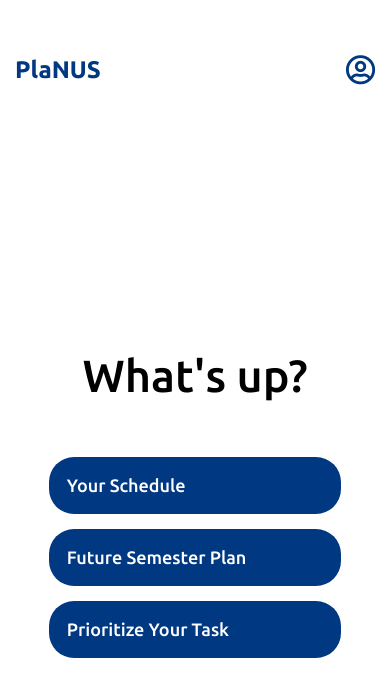
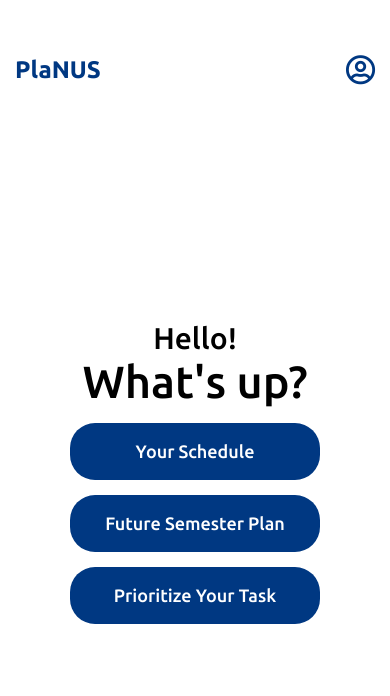
Before and after one commit to amir-dha/PlaNUS-app, a React Native app in the folder PlaNUS-APP/: screen /Home in a window 390 px wide. Shown: the top 696 px of the page. Built offline with nearby package versions, Linux system fonts and the light colour scheme.

Commit message:
Changes to pages to standardize modals

```diff
--- a/PlaNUS-APP/App.js
+++ b/PlaNUS-APP/App.js
@@ -9,7 +9,7 @@ import * as Font from 'expo-font';
 import * as SplashScreen from 'expo-splash-screen';
 import SignupScreen from './Screens/Authentication Screens/SignupScreen';
 import HomeScreen from './Screens/Home/HomeScreen';
-import InformationScreen from './Screens/Account/Settings/InformationScreen';
+import SettingScreen from './Screens/Account/Settings/SettingScreen';
 import AccountScreen from './Screens/Account/Settings/AccountScreen';
 import PlannerPage from './Screens/Calendar Components/PlannerPage'; // Import the PlannerPage
 import AddTaskEventScreen from './Screens/Calendar Components/AddTaskEvent';
@@ -62,7 +62,7 @@ function App() {
         <Stack.Screen options={{ headerShown: false }} name="Login" component={LoginScreen} />
         <Stack.Screen options={{ headerShown: false }} name="Signup" component={SignupScreen} />
         <Stack.Screen options={{ headerShown: false }} name="Home" component={HomeScreen} />
-        <Stack.Screen options={{ headerShown: false }} name="Information" component={InformationScreen} />
+        <Stack.Screen options={{ headerShown: false }} name="Setting" component={SettingScreen} />
         <Stack.Screen options={{ headerShown: false }} name="Account" component={AccountScreen} />
         <Stack.Screen options={{ headerShown: false }} name="Planner" component={PlannerPage} />
         <Stack.Screen options={{ headerShown: false }} name="AddTaskEventScreen" component={AddTaskEventScreen} />
--- a/PlaNUS-APP/Screens/Account/Settings/InformationScreen.js
+++ b/PlaNUS-APP/Screens/Account/Settings/SettingScreen.js
@@ -1,7 +1,7 @@
 import { StyleSheet, Text, View } from 'react-native'
 import React from 'react'
 
-const InformationScreen = () => {
+const SettingScreen = () => {
   return (
     <View>
       <Text>InformationScreen</Text>
@@ -9,6 +9,6 @@ const InformationScreen = () => {
   )
 }
 
-export default InformationScreen
+export default SettingScreen;
 
 const styles = StyleSheet.create({})
--- a/PlaNUS-APP/Screens/EisenhowerMatrix/EisenhowerMatrix.js
+++ b/PlaNUS-APP/Screens/EisenhowerMatrix/EisenhowerMatrix.js
@@ -1,9 +1,11 @@
 import React, { useState, useEffect } from 'react';
 import { View, Text, TextInput, TouchableOpacity, StyleSheet, KeyboardAvoidingView, Platform, ScrollView } from 'react-native';
 import { Ionicons } from '@expo/vector-icons';
+import { FontAwesome5 } from '@expo/vector-icons'; // Import FontAwesome5 for the user circle icon
 import { useNavigation } from '@react-navigation/native';
 import { auth, db } from '../../firebase'; // adjust the path as needed
 import { doc, getDoc, setDoc } from 'firebase/firestore';
+import AccountButtonModal from '../Home/Modals/AccountButtonModal'; // Import the AccountButtonModal
 
 const EisenhowerMatrix = () => {
   const navigation = useNavigation();
@@ -14,6 +16,7 @@ const EisenhowerMatrix = () => {
     urgentNotImportant: '',
     notUrgentNotImportant: '',
   });
+  const [accountModalVisible, setAccountModalVisible] = useState(false); // State for account modal visibility
 
   useEffect(() => {
     if (user) {
@@ -49,6 +52,13 @@ const EisenhowerMatrix = () => {
     return saveOnExit;
   }, [navigation, tasks, user]);
 
+  // Save tasks when the component is unmounted
+  useEffect(() => {
+    return () => {
+      saveTasks();
+    };
+  }, [tasks, user]);
+
   return (
     <KeyboardAvoidingView
       style={styles.container}
@@ -60,8 +70,8 @@ const EisenhowerMatrix = () => {
           <Ionicons name="chevron-back" size={24} color="white" />
         </TouchableOpacity>
         <Text style={styles.title}>Prioritize your Tasks</Text>
-        <TouchableOpacity style={styles.iconButton}>
-          <Ionicons name="menu" size={24} color="white" />
+        <TouchableOpacity style={styles.iconButton} onPress={() => setAccountModalVisible(true)}>
+          <FontAwesome5 name='user-circle' size={24} color="white" />
         </TouchableOpacity>
       </View>
       <View style={styles.labelsContainer}>
@@ -122,6 +132,10 @@ const EisenhowerMatrix = () => {
           </View>
         </View>
       </ScrollView>
+
+      <AccountButtonModal
+        modalVisible={accountModalVisible}
+        setModalVisible={setAccountModalVisible} />
     </KeyboardAvoidingView>
   );
 };
--- a/PlaNUS-APP/Screens/Home/HomeScreen.js
+++ b/PlaNUS-APP/Screens/Home/HomeScreen.js
@@ -1,14 +1,37 @@
 import { StyleSheet, Text, View, TouchableOpacity } from 'react-native';
 import { FontAwesome5 } from '@expo/vector-icons';
-import { useNavigation } from '@react-navigation/core';
-import React, { useState } from 'react';
+import { useNavigation, useIsFocused } from '@react-navigation/core';
+import React, { useState, useEffect } from 'react';
 import AccountButtonModal from './Modals/AccountButtonModal';
+import { getAuth } from 'firebase/auth';
+import { getFirestore, doc, getDoc } from 'firebase/firestore';
 
-
-//screen that's visible after logging in
+// screen that's visible after logging in
 const HomeScreen = () => {
 
   const navigation = useNavigation();
+  const isFocused = useIsFocused();
+  const [accountModalVisible, setAccountModalVisible] = useState(false);
+  const [username, setUsername] = useState('');
+  const auth = getAuth();
+  const db = getFirestore();
+  const user = auth.currentUser;
+
+  const fetchUsername = async () => {
+    if (user) {
+      const docRef = doc(db, 'users', user.uid);
+      const docSnap = await getDoc(docRef);
+
+      if (docSnap.exists()) {
+        const data = docSnap.data();
+        setUsername(data.username || '');
+      }
+    }
+  };
+
+  useEffect(() => {
+    fetchUsername();
+  }, [user, isFocused]);
 
   const goToPlannerPage = () => {
     navigation.navigate('Planner');
@@ -19,52 +42,49 @@ const HomeScreen = () => {
     navigation.navigate('Home');
   };
 
-  //to handle AccountButtonModal
-  const [accountModalVisible, setAccountModalVisible] = useState(false);
-
   return (
     <View style={styles.container}>
 
       {/* toolbar with app logo, and account button */}
       <View style={styles.toolbar}>
         <TouchableOpacity onPress={goToHome}>
-          <Text style={[styles.text, {fontSize:24, fontFamily:'Ubuntu-Bold'}]}>
+          <Text style={[styles.text, { fontSize: 24, fontFamily: 'Ubuntu-Bold' }]}>
             PlaNUS
           </Text>
         </TouchableOpacity>
         {/* account button */}
-        <TouchableOpacity onPress={() =>setAccountModalVisible(true)}>
-          <FontAwesome5 name='user-circle' size={30} color='#003882'/>
+        <TouchableOpacity onPress={() => setAccountModalVisible(true)}>
+          <FontAwesome5 name='user-circle' size={30} color='#003882' />
         </TouchableOpacity>
       </View>
 
-      <Text style={[styles.text, {fontSize:45, marginTop:350, color:'black'}]}>
+      <View style={styles.contentContainer}>
+        <Text style={[styles.text, { fontSize: 30, color: 'black', textAlign: 'center' }]}>
+          {username ? `Hello ${username}!` : 'Hello!'}
+        </Text>
+
+        <Text style={[styles.text, { fontSize: 45, color: 'black' }]}>
           What's up?
         </Text>
 
         <TouchableOpacity
-        style={[styles.buttonContainer, {marginTop: 55}]}
-        // underlayColor={'#003882'}
-        // activeOpacity={0.5}
+          style={styles.buttonContainer}
           onPress={goToPlannerPage}>
-        <Text style={[styles.text, {color:'white'}]}>Your Schedule</Text>
+          <Text style={[styles.text, { color: 'white' }]}>Your Schedule</Text>
         </TouchableOpacity>
 
         <TouchableOpacity
           style={styles.buttonContainer}
-        // underlayColor={'#003882'}
-        // activeOpacity={0.5}
-        onPress={() => {}}>
-        <Text style={[styles.text, {color:'white'}]}>Future Semester Plan</Text>
+          onPress={() => { }}>
+          <Text style={[styles.text, { color: 'white' }]}>Future Semester Plan</Text>
         </TouchableOpacity>
 
         <TouchableOpacity
           style={styles.buttonContainer}
-        // underlayColor={'#003882'}
-        // activeOpacity={0.5}
           onPress={() => navigation.navigate('EisenhowerMatrix')}>
-        <Text style={[styles.text, {color:'white'}]}>Prioritize Your Task</Text>
+          <Text style={[styles.text, { color: 'white' }]}>Prioritize Your Task</Text>
         </TouchableOpacity>
+      </View>
 
       {/* account button modal is activated upon pressing account button */}
       <AccountButtonModal
@@ -80,13 +100,12 @@ const styles = StyleSheet.create({
   container: {
     flex: 1,
     backgroundColor: 'white',
-    alignItems:'center',
-    // justifyContent:'center',
+    alignItems: 'center',
   },
   text: {
-    color:'#003882',
-    fontSize:18,
-    fontFamily:'Ubuntu-Medium',
+    color: '#003882',
+    fontSize: 18,
+    fontFamily: 'Ubuntu-Medium',
   },
   toolbar: {
     width: '100%',
@@ -99,15 +118,20 @@ const styles = StyleSheet.create({
     alignItems: 'center',
     justifyContent: 'space-between',
   },
+  contentContainer: {
+    flex: 1,
+    justifyContent: 'center',
+    alignItems: 'center',
+    marginTop: 100,
+    paddingHorizontal: 20,
+  },
   buttonContainer: {
-    width:'75%',
-    backgroundColor:'#003882',
-    marginTop:15,
-    padding:18,
-    borderRadius:25,
-    flexDirection:'row',
-    alignItems:'center',
-    justifyContent:'space-between',
-
+    width: 250,
+    backgroundColor: '#003882',
+    marginTop: 15,
+    padding: 18,
+    borderRadius: 25,
+    alignItems: 'center',
+    justifyContent: 'center',
   },
 });
--- a/PlaNUS-APP/Screens/Home/Modals/AccountButtonModal.js
+++ b/PlaNUS-APP/Screens/Home/Modals/AccountButtonModal.js
@@ -8,8 +8,8 @@ import { useNavigation } from '@react-navigation/core';
 const AccountButtonModal = ({modalVisible, setModalVisible}) => {
     const navigation = useNavigation();
 
-    const goToInformation = () => {
-        navigation.navigate('Information');
+    const goToSetting = () => {
+        navigation.navigate('Setting');
         setModalVisible(false);
     };
     const goToAccount = () => {
@@ -58,9 +58,9 @@ const AccountButtonModal = ({modalVisible, setModalVisible}) => {
 
                         <TouchableOpacity
                             style={styles.button}
-                            onPress={goToInformation}
+                            onPress={goToSetting}
                         >
-                            <Text style={styles.text}>Information</Text>
+                            <Text style={styles.text}>Setting</Text>
                         </TouchableOpacity>
 
                         <View style={styles.divider} />
```
Also changed, not shown: PlaNUS-APP/Screens/Account/Settings/AccountScreen.js (+4 -221 lines), PlaNUS-APP/Screens/Calendar Components/PlannerPage.js (+21 -34 lines). Lines whose indentation alone changed are shown as unchanged.
